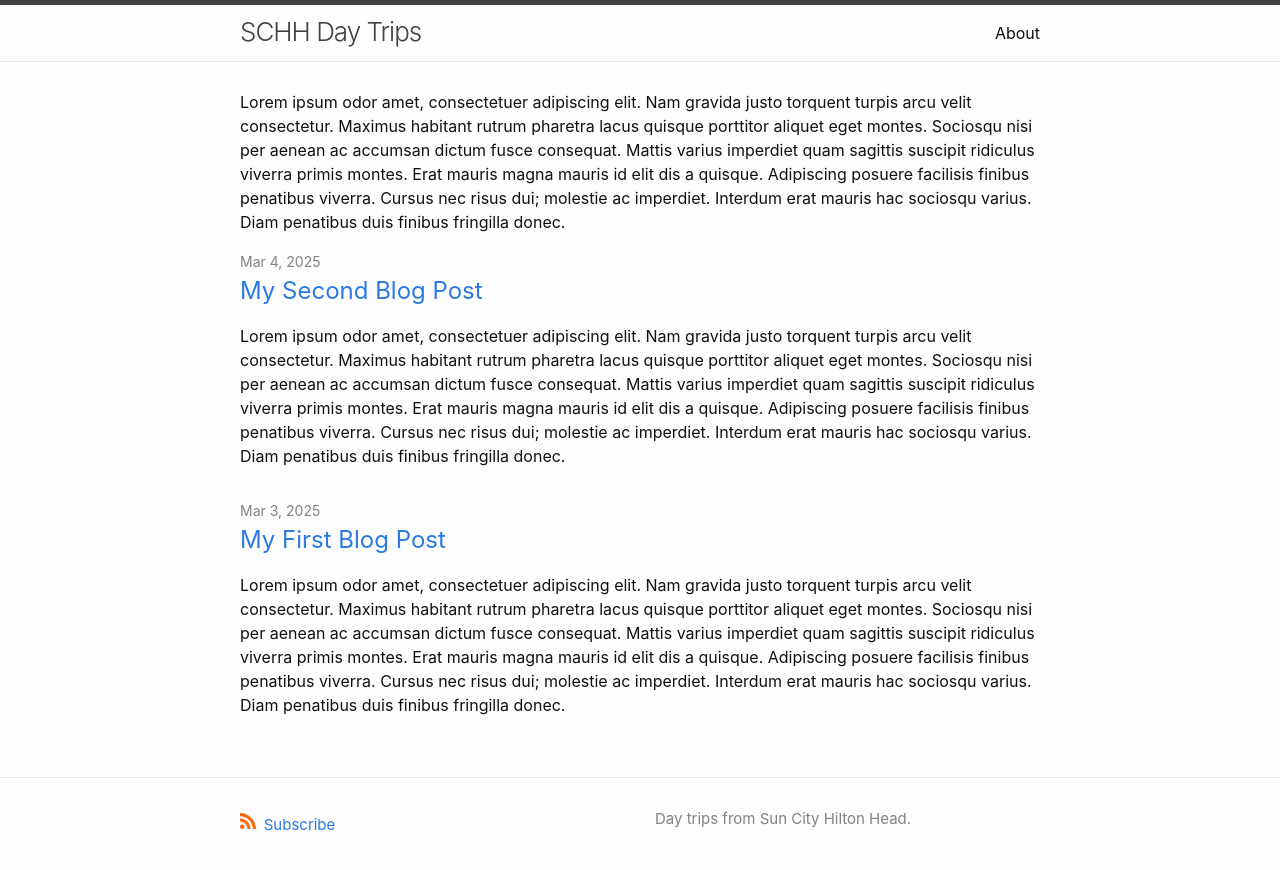
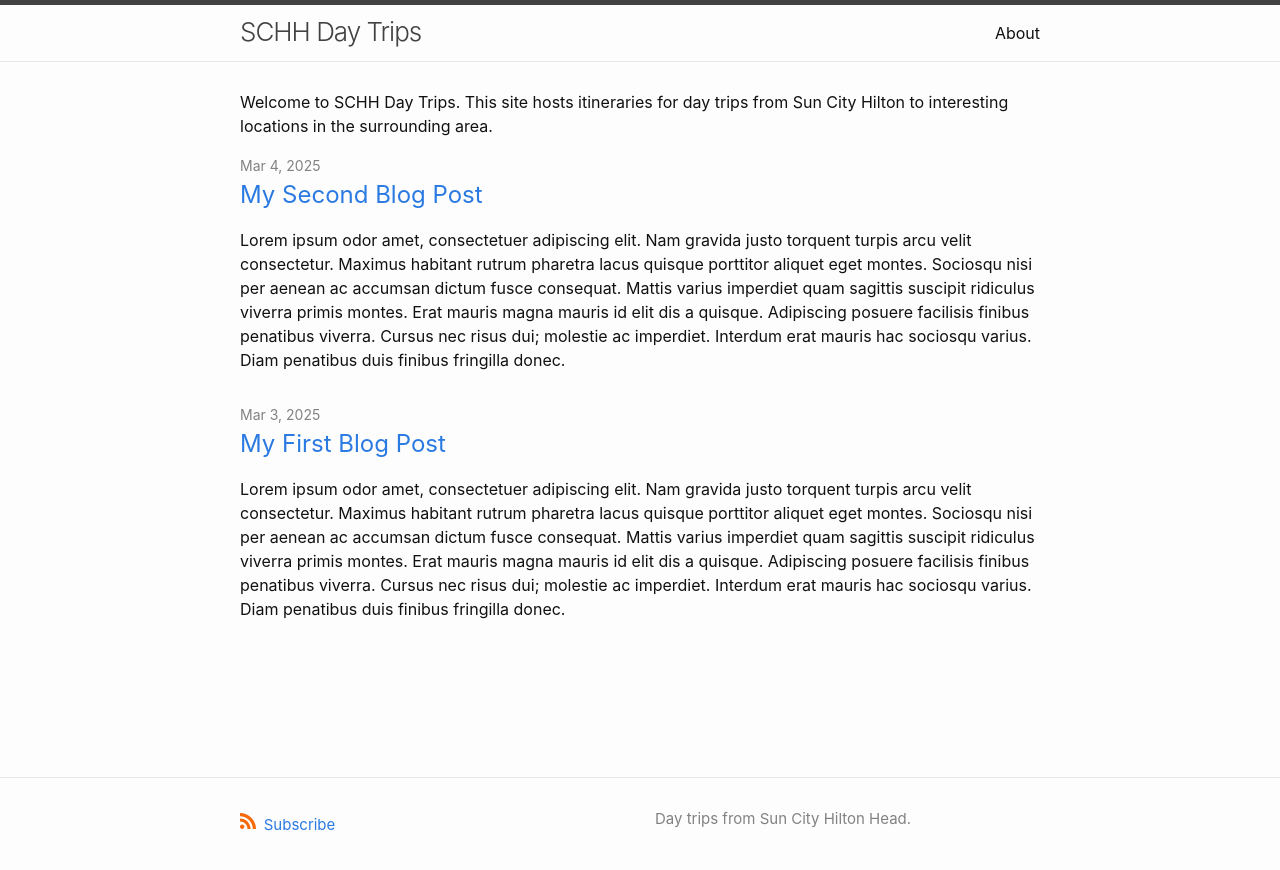
Before and after one commit to rsnyder/example-website, a Jekyll site: the page built from index.md, in a window 1280 px wide and 976 px high. Shown: the top 870 px of the window. Built offline with Jekyll 4.4.1, drawn with Linux system fonts in a browser that asks for light colours.

Commit message:
Update index.md

```diff
--- a/index.md
+++ b/index.md
@@ -6,4 +6,4 @@
 layout: home
 ---
 
-Lorem ipsum odor amet, consectetuer adipiscing elit. Nam gravida justo torquent turpis arcu velit consectetur. Maximus habitant rutrum pharetra lacus quisque porttitor aliquet eget montes. Sociosqu nisi per aenean ac accumsan dictum fusce consequat. Mattis varius imperdiet quam sagittis suscipit ridiculus viverra primis montes. Erat mauris magna mauris id elit dis a quisque. Adipiscing posuere facilisis finibus penatibus viverra. Cursus nec risus dui; molestie ac imperdiet. Interdum erat mauris hac sociosqu varius. Diam penatibus duis finibus fringilla donec.
+Welcome to SCHH Day Trips.  This site hosts itineraries for day trips from Sun City Hilton to interesting locations in the surrounding area.
```
